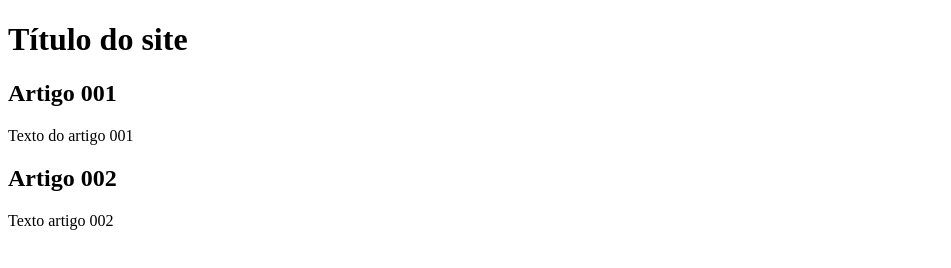
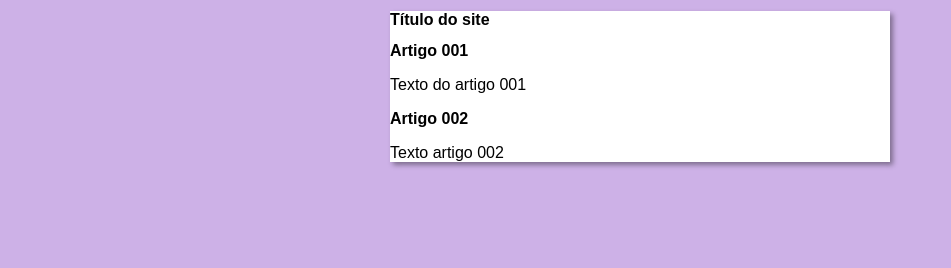
Before and after one commit to edvaldoproo/projeto-site, a plain HTML site: page index.html in a window 1280 px wide. Shown: the whole page, without its empty margins (0-951 px from the left). Drawn offline with Linux system fonts and the light colour scheme.

Commit message:
iniciei o design

```diff
--- /dev/null
+++ b/estilos/style.css
@@ -0,0 +1,17 @@
+*{
+    font-family: Arial, Helvetica, sans-serif;
+    font-size: 16px;
+}
+
+body{
+    background-color: rgb(205, 177, 231);
+
+}
+
+main{
+    background-color: white;
+    width: 500px;
+    margin: auto;
+    box-shadow: 3px 3px 5px rgba(0, 0, 0, 0.39);
+
+}
--- a/index.html
+++ b/index.html
@@ -4,6 +4,7 @@
     <meta charset="UTF-8">
     <meta name="viewport" content="width=device-width, initial-scale=1.0">
     <title>Título do site</title>
+    <link rel="stylesheet" href="estilos/style.css">
 </head>
 <body>
     <main>
```
